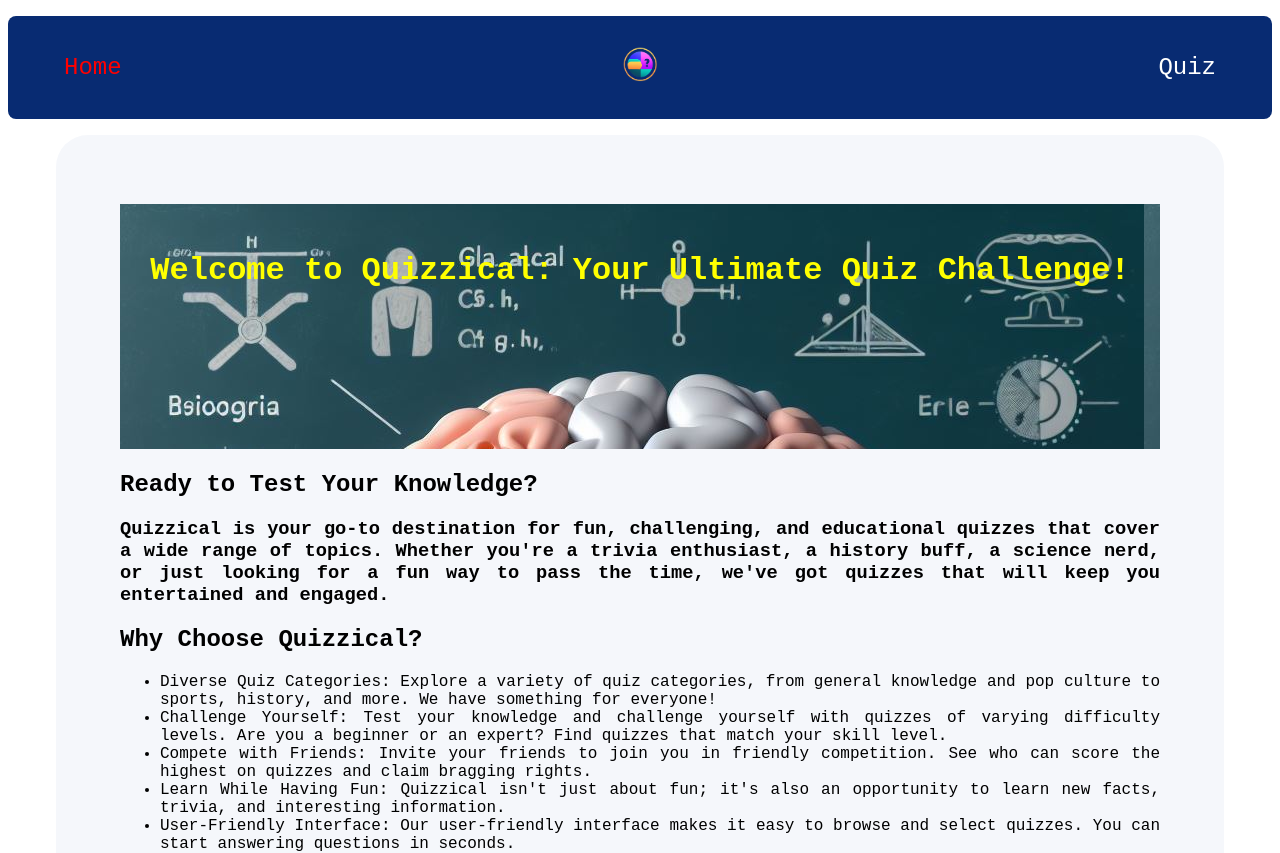
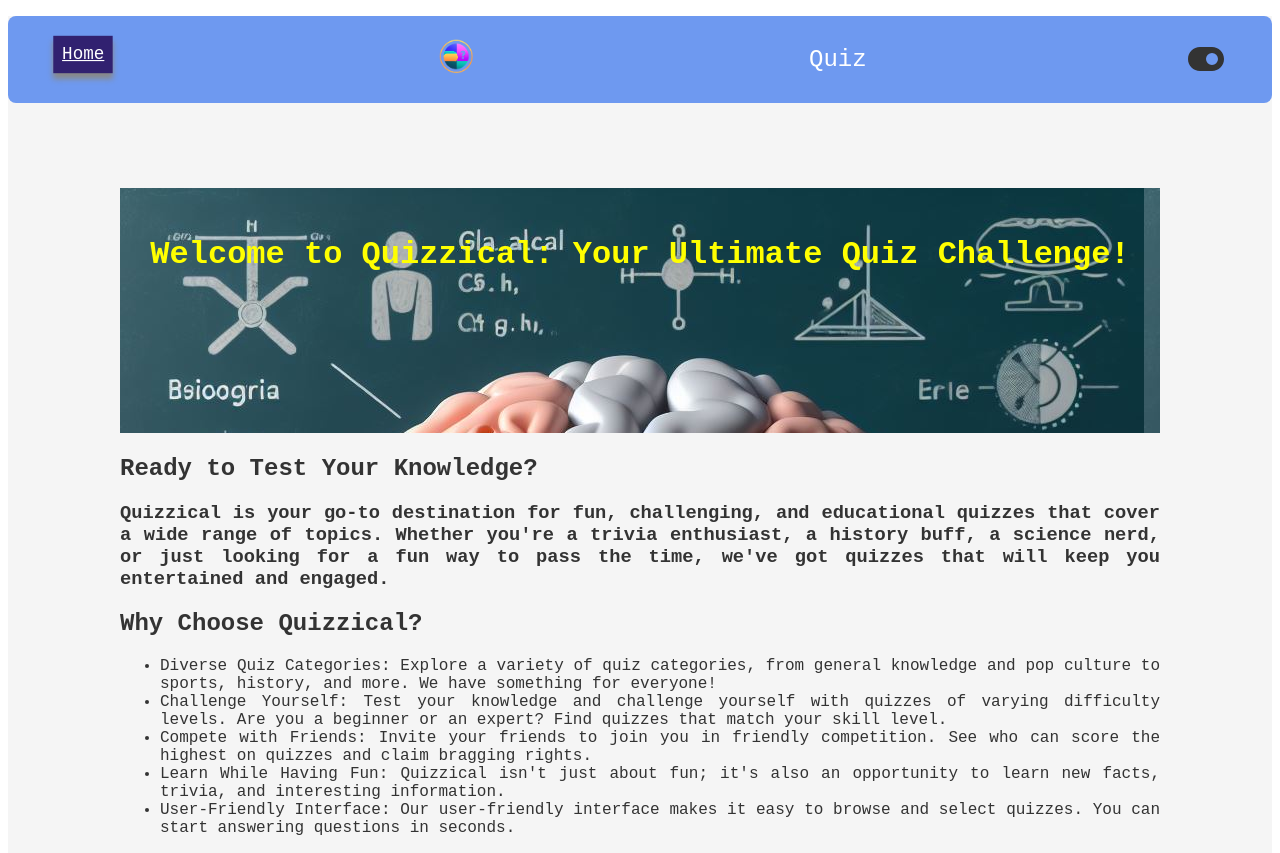
Before and after one commit to abdulkareemolumoh/quizzical, a React (Create React App) app: page / in a window 1280 px wide. Shown: the top 853 px of the page. Built offline with nearby package versions, Linux system fonts and the light colour scheme.

Commit message:
darkTheme Added

```diff
--- a/package.json
+++ b/package.json
@@ -3,6 +3,9 @@
   "version": "0.1.0",
   "private": true,
   "dependencies": {
+    "@fortawesome/fontawesome-svg-core": "^6.4.2",
+    "@fortawesome/free-solid-svg-icons": "^6.4.2",
+    "@fortawesome/react-fontawesome": "^0.2.0",
     "@testing-library/jest-dom": "^5.16.5",
     "@testing-library/react": "^13.4.0",
     "@testing-library/user-event": "^13.5.0",
--- a/src/App.js
+++ b/src/App.js
@@ -8,6 +8,7 @@ import {
 import HomePage from "./pages/HomePage";
 import Layout from "./pages/Layout";
 import Quiz, { loader as quizLoader } from "./pages/Quiz";
+import { ThemeProvider } from "./components/ThemeContext";
 
 function App() {
   const router = createBrowserRouter(
@@ -25,9 +26,11 @@ function App() {
   );
 
   return (
-    <div>
-      <RouterProvider router={router} />
-    </div>
+    <ThemeProvider >
+      <div>
+        <RouterProvider router={router} />
+      </div>
+    </ThemeProvider>
   );
 }
 
--- /dev/null
+++ b/src/components/ThemeContext.js
@@ -0,0 +1,21 @@
+import React, { createContext, useContext, useState } from "react";
+
+const ThemeContext = createContext();
+
+export function ThemeProvider({ children }) {
+  const [darkMode, setDarkMode] = useState(false);
+
+  function toggleTheme() {
+    setDarkMode(!darkMode);
+  }
+
+  return (
+    <ThemeContext.Provider value={{ darkMode, toggleTheme}}>
+      {children}
+    </ThemeContext.Provider>
+  );
+}
+
+export function useTheme() {
+  return useContext(ThemeContext);
+}
--- a/src/index.css
+++ b/src/index.css
@@ -1,10 +1,54 @@
+:root {
+  --background-light: #f5f5f5;
+  --text-color-light: #333;
+  --background-dark: #333;
+  --text-color-dark: #f5f5f5;
+}
+
 body {
   font-family: "Inter", sans-serif;
   font-family: "Source Code Pro", monospace;
 }
 
+.navbar-container {
+  background-color: #6e99f0;
+  display: flex;
+  flex-direction: row;
+  justify-content: space-between;
+  align-items: center;
+  padding: 0.5rem 3rem;
+  border-radius: 0.5rem;
+}
+
+.navbar-item {
+  font-size: 1.5rem;
+  text-decoration: none;
+  color: white;
+  text-decoration: none;
+  padding: 0.5rem;
+  list-style: none;
+}
+
+.active-navbar-item {
+  padding: 0.5rem;
+  list-style: none;
+  color: white;
+  box-shadow: 0 5px 5px #888;
+  background-color: #312170;
+  transform: scale(1.1) translateY(-5px);
+}
+
+.dark-mode {
+  background-color: var(--background-dark);
+  color: var(--text-color-dark);
+}
+
+.light-mode {
+  background-color: var(--background-light);
+  color: var(--text-color-light);
+}
+
 .Main-Body {
-  background-color: #f5f7fb;
   margin: 1rem 3rem;
   padding: 3rem 4rem;
   display: flex;
@@ -58,6 +102,8 @@ body {
   margin: 3rem auto 0.5rem auto;
   padding: 0.8rem;
   border-radius: 1rem;
+  display: flex;
+  justify-items: auto;
 }
 
 .Results {
@@ -94,42 +140,15 @@ body {
   background-color: #f08888 !important;
 }
 
-.navbar-container {
-  background-color: #082b72;
-  display: flex;
-  flex-direction: row;
-  justify-content: space-between;
-  align-items: center;
-  padding: 1rem 3rem;
-  border-radius: 0.5rem;
-}
-
-.navbar-item {
-  font-size: 1.5rem;
-  text-decoration: none;
-  color: white;
-  text-decoration: none;
-  padding: 0.5rem;
-  list-style: none;
-}
-
-.active-navbar-item {
-  font-size: 1.5rem;
-  text-decoration: none;
-  color: red;
-  text-decoration: none;
-  padding: 0.5rem;
-  list-style: none;
-}
-
 .footer-container {
   background-color: black;
   display: flex;
   flex-direction: row;
   justify-content: center;
   align-items: center;
-  padding: 0.5rem 3rem;
   border-radius: 0.5rem;
+  position: static;
+  bottom: 0;
 }
 
 .footer-container > h2 {
@@ -256,7 +275,6 @@ body {
   } */
 
   .active-navbar-item {
-    font-size: 1.5rem;
     padding: 0.5rem;
     list-style: none;
     color: white;
--- a/src/pages/Header.jsx
+++ b/src/pages/Header.jsx
@@ -1,5 +1,6 @@
 import React from "react";
 import Nav from "./Navbar";
+
 export default function Header() {
   return (
     <div>
--- a/src/pages/HomePage.jsx
+++ b/src/pages/HomePage.jsx
@@ -1,4 +1,5 @@
 import React from "react";
+import { Link } from "react-router-dom";
 
 export default function HomePage() {
   return (
@@ -75,7 +76,9 @@ export default function HomePage() {
         <br />
         Ready to put your knowledge to the test? Let's get quizzical!
       </h3>
-      <button>Get Started Now or Explore Quizzes</button>
+      <Link to="quiz">
+        <button>Get Started Now or Explore Quizzes</button>
+      </Link>
     </div>
   );
 }
--- a/src/pages/Layout.jsx
+++ b/src/pages/Layout.jsx
@@ -2,12 +2,14 @@ import React from "react";
 import Footer from "./Footer";
 import Header from "./Header";
 import { Outlet } from "react-router-dom";
+import { useTheme } from "../components/ThemeContext";
 
 export default function Layout() {
+  const { darkMode } = useTheme();
   return (
-    <div>
+    <div className={`${darkMode ? "dark-mode" : "light-mode"}`}>
       <Header />
-      <main className="Main-Body">
+      <main className={"Main-Body"}>
         <Outlet />
       </main>
       <Footer />
--- a/src/pages/Navbar.jsx
+++ b/src/pages/Navbar.jsx
@@ -1,14 +1,12 @@
 import React from "react";
 import { NavLink } from "react-router-dom";
 import nobglg from "../assets/nobglg.png";
+import { useTheme } from "../components/ThemeContext";
+import { FontAwesomeIcon } from "@fortawesome/react-fontawesome";
+import { faToggleOff, faToggleOn } from "@fortawesome/free-solid-svg-icons";
 
 export default function Nav() {
-  // const timer = () => {
-  //   let d = new Date().toString();
-  //   console.log(d);
-  //   return d;
-  // };
-
+  const { darkMode, toggleTheme } = useTheme();
   return (
     <nav>
       <ul className="navbar-container">
@@ -31,7 +29,13 @@ export default function Nav() {
         >
           <li>Quiz</li>
         </NavLink>
-        {/* <li>{timer()}</li> */}
+        <div onClick={toggleTheme}>
+          {darkMode ? (
+            <FontAwesomeIcon icon={faToggleOff} size="2x" />
+          ) : (<FontAwesomeIcon icon={faToggleOn} size="2x" />
+
+          )}
+        </div>
       </ul>
     </nav>
   );
```
Also changed, not shown: src/components/theme.css (added), 1 other file (tests, documents, lock files or other folders).
